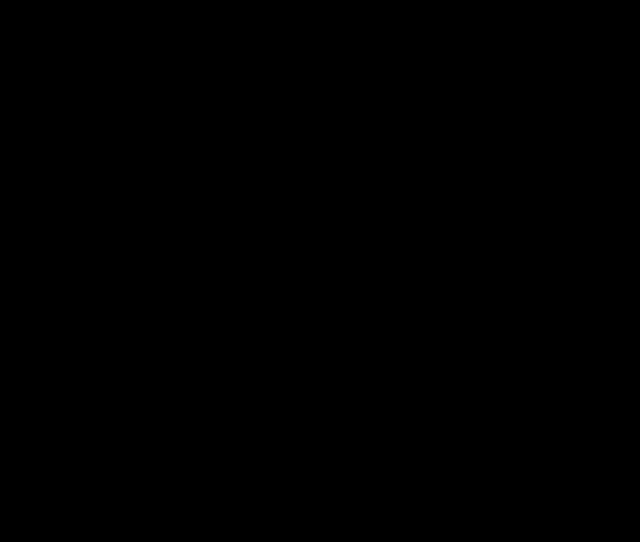
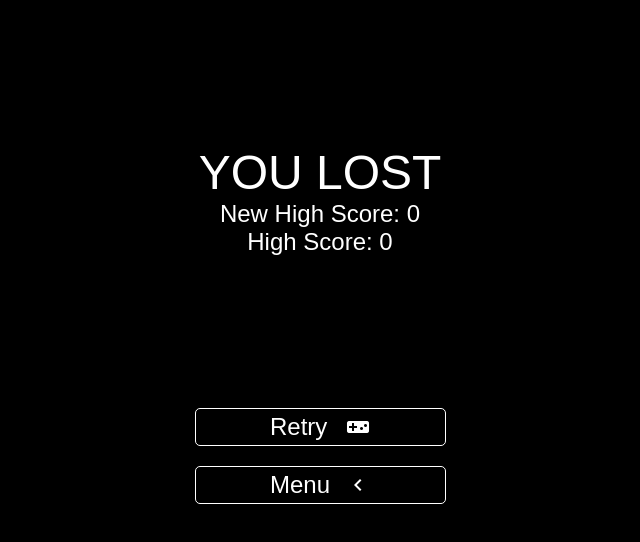
Before and after one commit to Ismalf/invaders, a React (Create React App) app: page /score in a window 1280 px wide. Shown: the top 542 px of the page, without its empty margins (320-960 px from the left). Built offline with nearby package versions, Linux system fonts and the light colour scheme.

Commit message:
Menu stylings and refactoring

```diff
--- a/src/App.tsx
+++ b/src/App.tsx
@@ -1,17 +1,18 @@
-import React from 'react';
-import GameBoard from './components/game_objects/game_board/game_board';
-import Menu from './components/pages/menu/menu'
+
 import './App.css';
-
+import Routes from './components/routes/routes';
+import { BrowserRouter as Router } from "react-router-dom";
 // comandos para red hospedada
 // netsh wlan set hostednetwork mode=allow ssid=testsi key=12345678
 // netsh wlan start hostednetwork
 // ($env:HTTPS = "true") -and (npm start)
 function App() {
   return (
-    <div className="gamescreen">
-      <Menu />
-    </div>
+    <Router>
+      <div className="gamescreen">
+        <Routes />
+      </div>
+    </Router>
   );
 }
 
--- a/src/components/pages/menu/menu.css
+++ /dev/null
@@ -1,31 +0,0 @@
-.menuItem {
-    width: 70%;
-    display: flex;
-    align-items: center;
-    justify-content: center;
-    padding: 4px 16px 4px 16px;
-    border: 1px solid white;
-    color: white;
-    margin: 10px 0;
-    border-radius: 5px;
-    text-decoration: none;
-    font-size: 1.5rem;
-    transition: 0.25s;
-}
-.menuItem label,.menuItem span{
-    transition: 0.25s;
-    cursor: pointer;
-}
-.menuItem span{
-    margin-left: 0.1em;
-}
-.menuItem:hover{
-    box-shadow: inset 10.5em 0 0 0 white;
-    color: black;
-    /* background-color: rgb(0, 116, 96); */
-}
-
-.menuItem:hover span{
-    margin-left: 0.3em;
-    transform: rotate(15deg);
-}
--- a/src/components/pages/menu/menu.tsx
+++ b/src/components/pages/menu/menu.tsx
@@ -1,79 +1,56 @@
 import Transition from '../../animations/transition';
-import GameBoard from '../../game_objects/game_board/game_board';
-import './menu.css';
-import {
-    BrowserRouter as Router,
-    Route,
-    Switch,
-    NavLink,
-    Redirect,
-} from "react-router-dom";
-import styled from 'styled-components';
+import React from 'react';
+import { Redirect } from "react-router-dom";
+import { MenuItemList, MenuScreen, Title, MenuItemContent, MenuItem } from '../../styled_components/menu_styled_components'
 
-const Wrapper = () =>
-    <Transition>
-        <Router>
-            <Switch>
-                <Route exact path="/">
-                    <Redirect to="/menu" />
-                </Route>
-                <Route path="/menu">
-                    <Menu>
-                        <Title>REACT INVADERS</Title>
-                        <MenuItemList>
+interface MenuState {
+    redirectTo: string | null
+}
 
-                            <NavLink className="menuItem" to="/game">
+class Menu extends React.Component<{}, MenuState> {
+    constructor(props: any) {
+        super(props);
+        this.state = {
+            redirectTo: null
+        }
+    }
+
+    render() {
+        if (this.state.redirectTo) {
+            return (
+                <Redirect to={this.state.redirectTo}></Redirect>
+            );
+        }
+        return (
+            <Transition>
+                <MenuScreen>
+                    <Title>REACT INVADERS</Title>
+                    <MenuItemList>
+                        <MenuItem onClick={() => this.redirectTo('/game')}>
+                            <MenuItemContent>
                                 <label>Play</label>
-                                <span className="material-icons">
-                                    videogame_asset
-                            </span>
-                            </NavLink>
-                            <NavLink className="menuItem" to="/game">
+                                <span className="material-icons">videogame_asset</span>
+                            </MenuItemContent>
+                        </MenuItem>
+                        <MenuItem onClick={() => this.redirectTo('/about')}>
+                            <MenuItemContent>
                                 <label>About</label>
-                                <span className="material-icons">
-                                    read_more
-                            </span>
-                            </NavLink>
-                            <NavLink className="menuItem" to="/game">
+                                <span className="material-icons">info</span>
+                            </MenuItemContent>
+                        </MenuItem>
+                        {/* <MenuItem onClick={() => this.redirectTo('/')}>
+                            <MenuItemContent>
                                 <label>Save</label>
-                                <span className="material-icons">
-                                    get_app
-                            </span>
-                            </NavLink>
-                        </MenuItemList>
-                    </Menu>
-                </Route>
-                <Route path="/game">
-                    <GameBoard />
-                </Route>
-            </Switch>
-        </Router>
-    </Transition>;
+                                <span className="material-icons">get_app</span>
+                            </MenuItemContent>
+                        </MenuItem> */}
+                    </MenuItemList>
+                </MenuScreen>
+            </Transition>
+        )
+    };
 
-const Menu = styled.div`
-    height:100%;
-    width:30%;
-    display:flex;
-    flex-direction:column;
-    align-items:center;
-    justify-content:center;
-    background-color: black;
-`;
+    redirectTo = (path: string) => this.setState({ redirectTo: path });
+}
 
-const MenuItemList = styled.div`
-    display:inherit;
-    flex-direction:inherit;
-    align-items:inherit;
-    justify-content:inherit;
-    width: 100%;
-    height: 50%;
-`;
-
-const Title = styled.div`
-    width:90%;
-    font-size:3em;
-    color:white;
-    text-align: center;
-`;
-
-export default Wrapper;
+export default Menu;
--- a/src/components/pages/score/score.tsx
+++ b/src/components/pages/score/score.tsx
@@ -1,3 +1,4 @@
+import React from "react";
 import {
     BrowserRouter as Router,
     Route,
@@ -5,4 +6,52 @@ import {
     NavLink,
     Redirect,
 } from "react-router-dom";
-import styled from 'styled-components';
+import Transition from '../../animations/transition';
+import { MenuItemList, MenuScreen, Title, MenuItemContent, MenuItem, SubTitle } from '../../styled_components/menu_styled_components'
+interface MenuState {
+    redirectTo: string | null
+}
+class Score extends React.Component<{}, MenuState> {
+    hs: number;
+    ms: number;
+    constructor(props: any) {
+        super(props);
+        this.state = {
+            redirectTo: null
+        }
+        this.hs = +(localStorage.getItem('highScore') ?? '0');
+        this.ms = +(localStorage.getItem('matchScore') ?? '0');
+        console.log(this.hs, this.ms, (this.ms > this.hs))
+    }
+    render() {
+        if (this.state.redirectTo) {
+            return (<Redirect to={this.state.redirectTo} />);
+        }
+        return (
+            <Transition>
+                <MenuScreen>
+                    <Title>YOU LOST</Title>
+                    <SubTitle>{(this.ms === this.hs) ? 'New High Score' : 'Score'}: {this.ms}</SubTitle>
+                    <SubTitle>High Score: {this.hs}</SubTitle>
+                    <MenuItemList>
+                        <MenuItem onClick={() => this.redirectTo('/game')}>
+                            <MenuItemContent >
+                                <label>Retry</label>
+                                <span className="material-icons">videogame_asset</span>
+                            </MenuItemContent>
+                        </MenuItem>
+                        <MenuItem onClick={() => this.redirectTo('/menu')}>
+                            <MenuItemContent >
+                                <label>Menu</label>
+                                <span className="material-icons">chevron_left</span>
+                            </MenuItemContent>
+                        </MenuItem>
+                    </MenuItemList>
+                </MenuScreen>
+            </Transition>
+        );
+    }
+
+    redirectTo = (path: string) => this.setState({ redirectTo: path });
+}
+export default Score;
--- /dev/null
+++ b/src/components/routes/routes.tsx
@@ -0,0 +1,21 @@
+import {
+    Route,
+    Switch,
+    Redirect,
+} from "react-router-dom";
+import GameBoard from "../game_objects/game_board/game_board";
+import Menu from '../pages/menu/menu';
+import Score from '../pages/score/score';
+
+const Routes = () =>
+    <Switch>
+        <Route exact path="/">
+            <Redirect to="/menu" />
+        </Route>
+        <Route path="/menu" component={Menu} />
+        <Route path="/game" component={GameBoard} />
+        <Route path="/score" component={Score} />
+        <Route path="/about" />
+    </Switch>
+
+export default Routes;
--- /dev/null
+++ b/src/components/styled_components/menu_styled_components.tsx
@@ -0,0 +1,80 @@
+import styled from 'styled-components';
+
+const MenuScreen = styled.div`
+    height:100%;
+    width: 100%;
+    max-width:310px;
+    display:flex;
+    flex-direction:column;
+    align-items:center;
+    justify-content:center;
+    background-color: black;
+`;
+
+const MenuItemList = styled.div`
+    display:inherit;
+    flex-direction:inherit;
+    align-items:inherit;
+    justify-content:inherit;
+    width: 100%;
+    height: 50%;
+`;
+
+const MenuItem = styled.div`
+    width: 70%;
+    display: flex;
+    align-items: center;
+    justify-content: center;
+    padding: 4px 16px 4px 16px;
+    border: 1px solid white;
+    color: white;
+    margin: 10px 0;
+    border-radius: 5px;
+    text-decoration: none;
+    font-size: 1.5rem;
+    transition: 0.25s;
+    position: relative;
+    cursor: pointer;
+    label, span{
+        transition: 0.25s;
+        cursor: pointer;
+    }
+    span{
+        margin-left: 0.1em;
+    }
+    :hover{
+        box-shadow: inset 254px 0 0 0 white;
+        color: black;
+    }
+    :hover span{
+        margin-left: 0.3em;
+        transform: rotate(15deg);
+    }
+`;
+
+const MenuItemContent = styled.div`
+    display: flex;
+    align-items: center;
+    justify-content: space-between;
+    width: 80%;
+    max-width: 100px;
+    cursor: pointer;
+`;
+
+const Title = styled.div`
+    width:90%;
+    font-size:3em;
+    color:white;
+    text-align: center;
+    cursor: default;
+`;
+
+const SubTitle = styled.div`
+    width:90%;
+    font-size:1.5em;
+    color:white;
+    text-align: center;
+    cursor: default;
+`;
+
+export { MenuScreen, MenuItemList, Title, MenuItemContent, MenuItem, SubTitle };
```
Also changed, not shown: src/components/animations/transition.tsx (+3 -9 lines), src/components/game_objects/game_board/game_board.tsx (+33 -14 lines), src/common/styles/styles.css (added).
